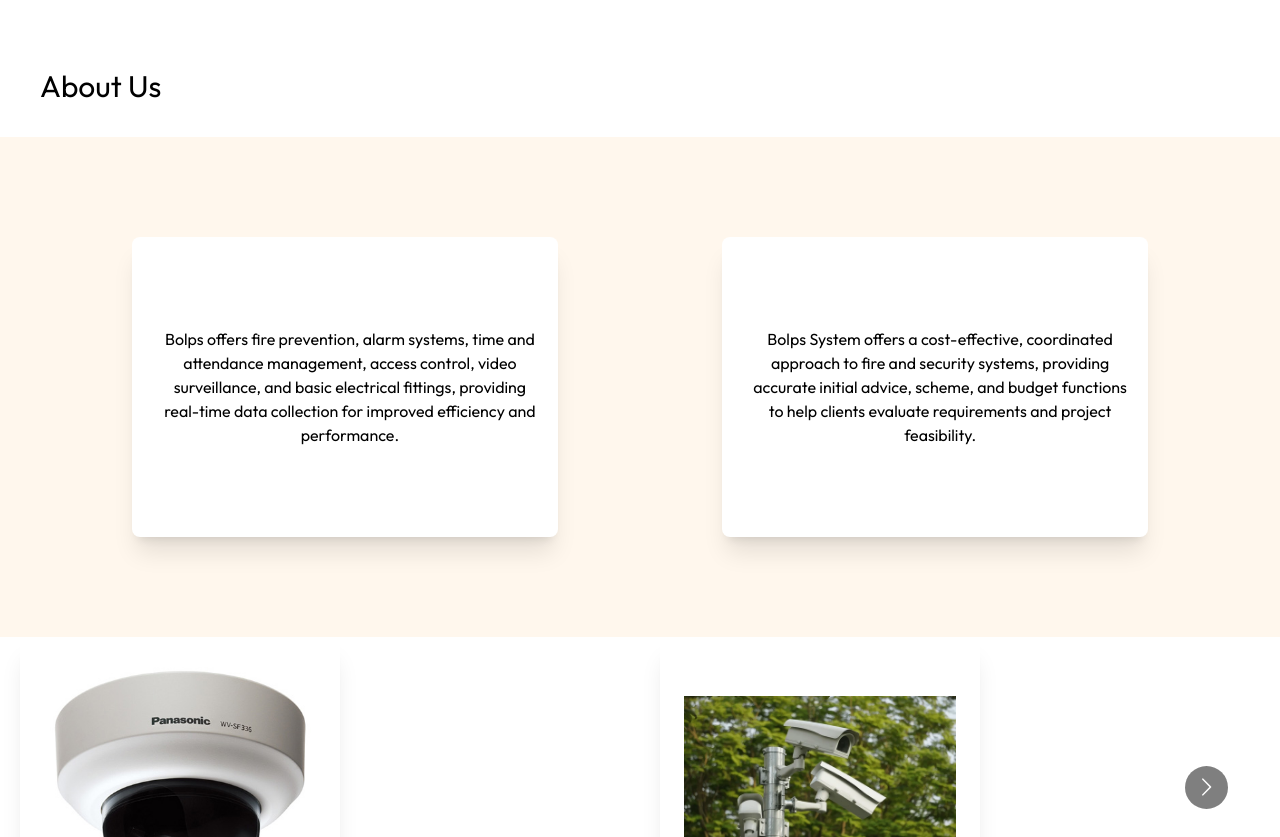
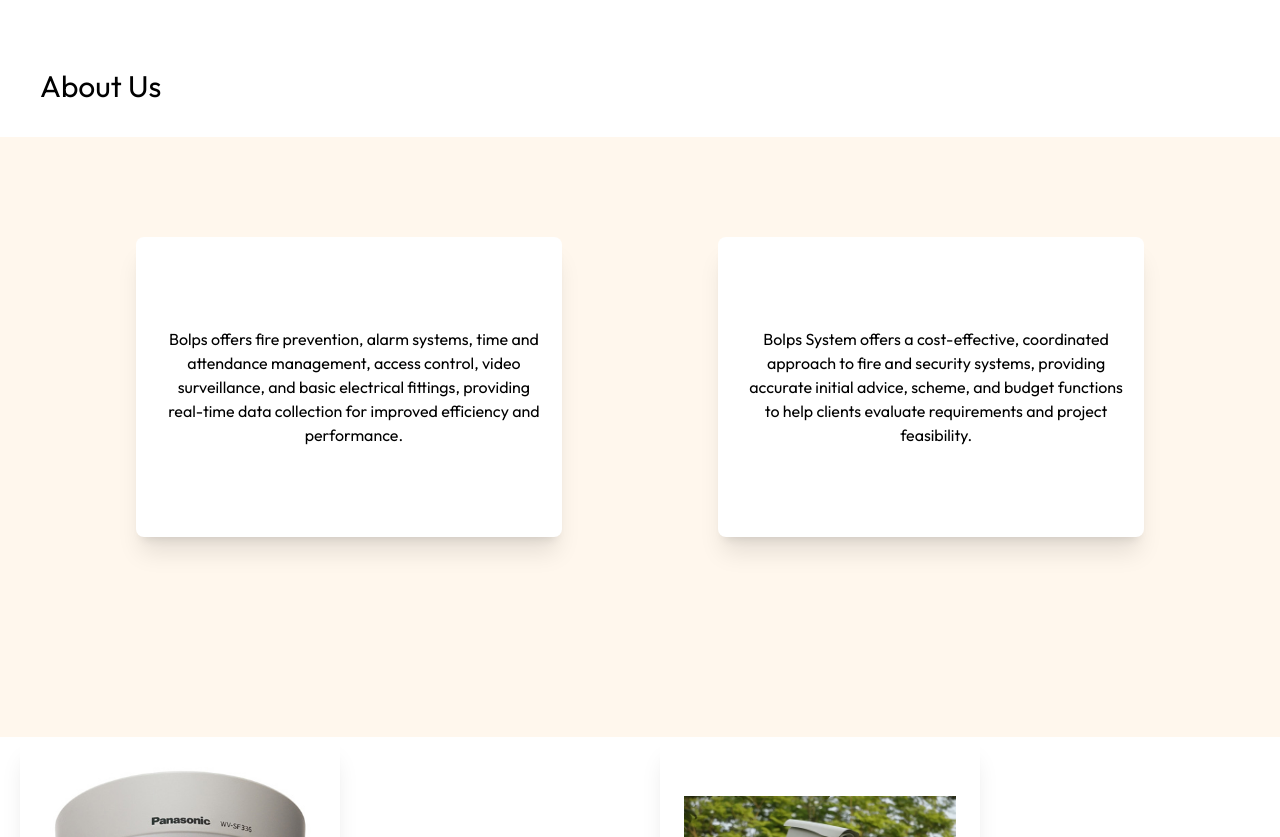
Before and after one commit to David-s197/Bolps-website, a React (Vite) app in the folder client/my-react-app/: page / in a window 1280 px wide. Shown: the part 760-1597 px from the top of the page. Built offline with nearby package versions, Linux system fonts and the light colour scheme.

Commit message:
css-fix4

```diff
--- a/client/my-react-app/src/Pages/Home.jsx
+++ b/client/my-react-app/src/Pages/Home.jsx
@@ -15,7 +15,7 @@ const Home = () => {
       <div className='headings'>
           <h2>About Us</h2>
           </div>
-      <div className='h-[500px] bg-orange-50'>
+      <div className='h-[600px] bg-orange-50'>
         <CardHolder/>
       </div>
       <SvPrev/>
--- a/client/my-react-app/src/index.css
+++ b/client/my-react-app/src/index.css
@@ -70,7 +70,7 @@ hero-txt p {
 }
 
 .cardholder{
-  @apply  columns-1 gap-3 items-center sm:flex sm:items-center sm:justify-evenly w-screen sm:h-[500px] h-[600px]
+  @apply place-content-center sm:flex sm:items-center sm:justify-evenly w-screen sm:h-[500px] h-[600px]
 }
 
 .carousel{
```
